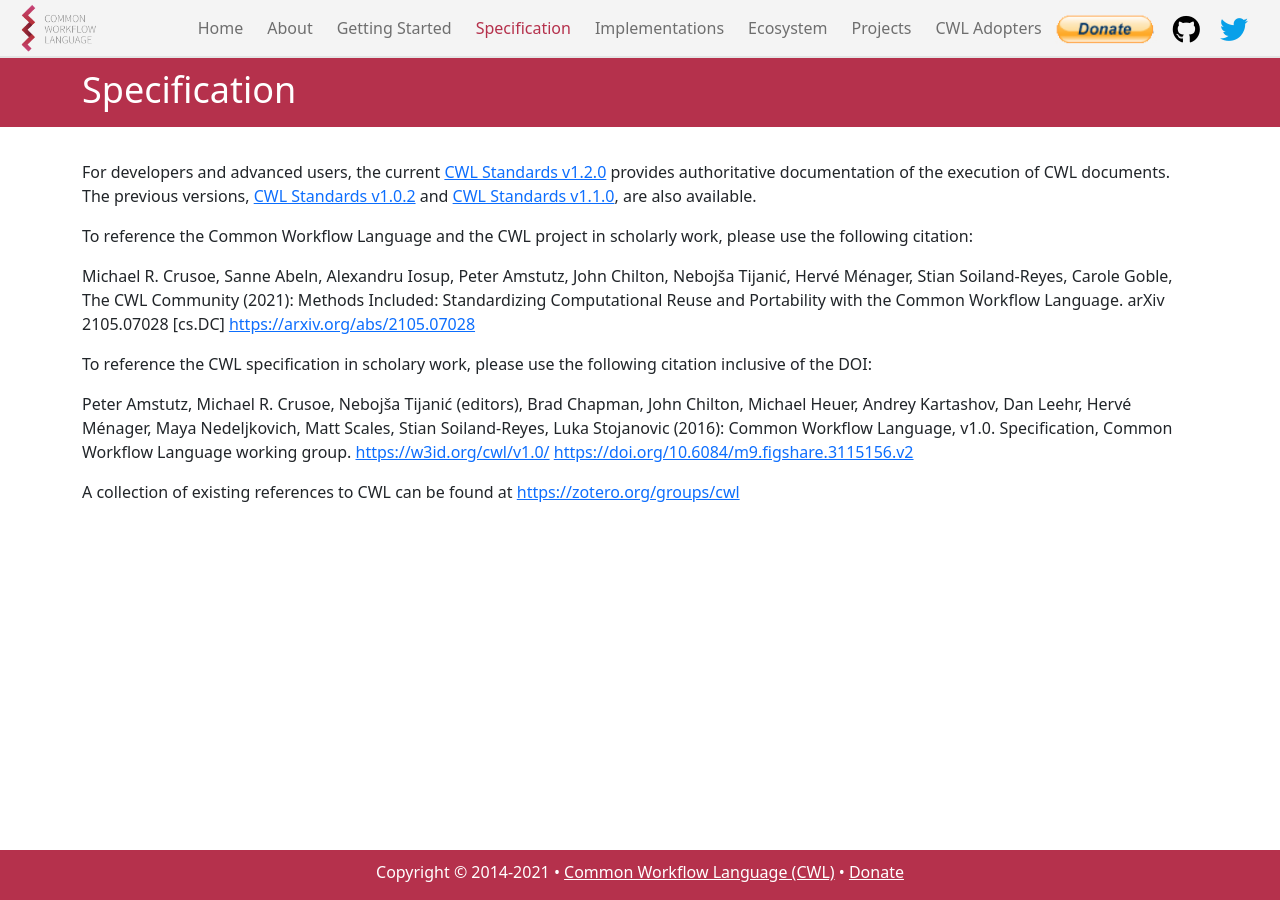
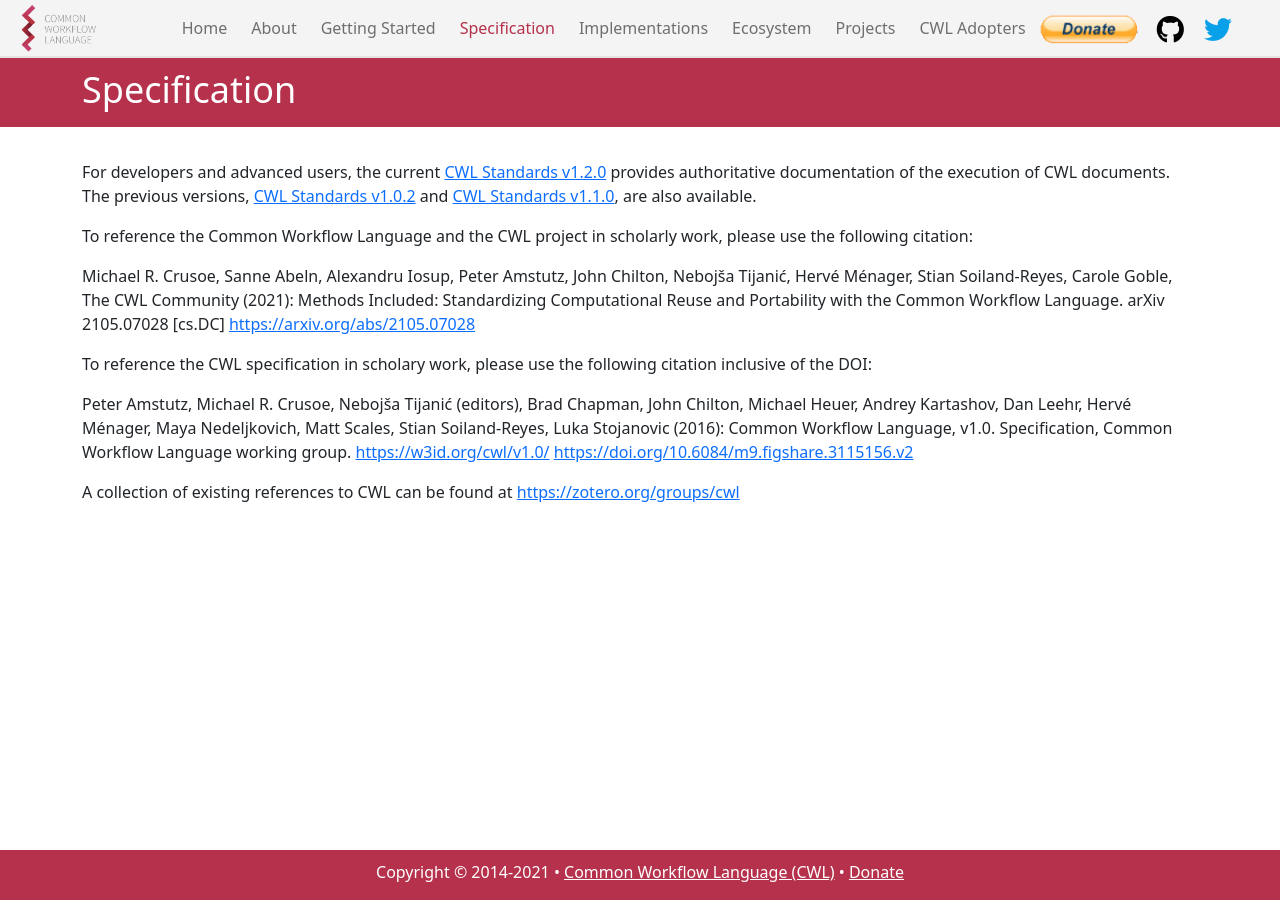
Before and after one commit to common-workflow-language/cwl-website, a Jekyll site: the page built from content/specification.md, in a window 1280 px wide. Built offline with Jekyll 4.4.1, drawn with Linux system fonts in a browser that asks for light colours; our own code applies the rules of GitHub Pages for plain Markdown files.

Commit message:
Add extra side padding to page-short desktop nav
Accounts for lack of scrollbar on short pages, so that
social icons won't be too far over.

```diff
--- a/content/_sass/partials/_nav.scss
+++ b/content/_sass/partials/_nav.scss
@@ -144,6 +144,11 @@
     margin: 0 1rem;
     max-width: 100%;
   }
+
+  // Account for lack of scrollbar on short pages
+  .page-short .navbar-nav {
+    margin: 0 2rem 0 1rem;
+  }
 }
 
 .nav--paypal-btn {
```
